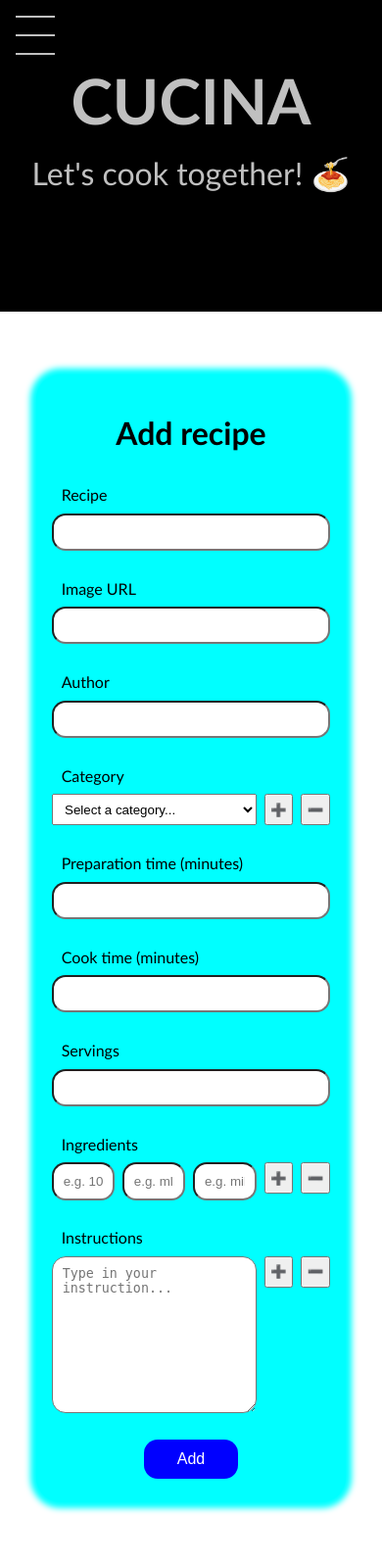
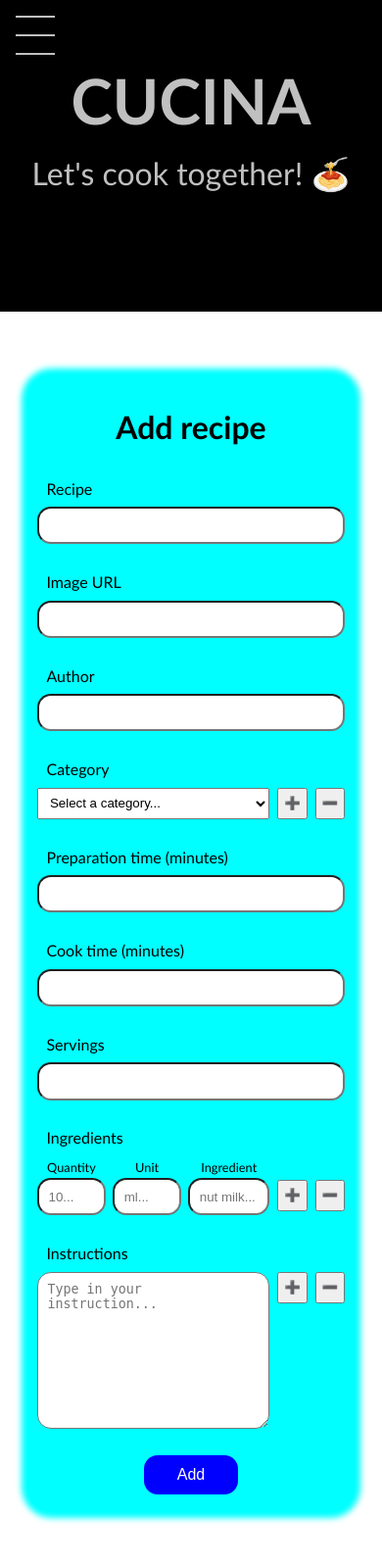
Before and after one commit to Ilaria-Digital-School/Projet.ConcepteurDeveloppeurDapplications.Novelli.Sandra.2026, a Flask app: page /add-recipe in a window 390 px wide. Shown: the top 1597 px of the page at 98% size. Run offline with Flask 3, Linux system fonts and the light colour scheme.

Commit message:
separate ingredient fields

```diff
--- a/backend/app.py
+++ b/backend/app.py
@@ -119,16 +119,16 @@ def get_one_recipe(id):
 
         cursor.execute('''
                     SELECT i.ingredient_name AS name, ri.quantity, ri.unit
-                    FROM recipe_ingredient ri
-                    JOIN ingredient i ON ri.ingredient_id = i.ingredient_id
+                    FROM recipe_ingredient AS ri
+                    JOIN ingredient AS i ON ri.ingredient_id = i.ingredient_id
                     WHERE ri.recipe_id = ?
                 ''', (id,))
         ingredients = [dict(r) for r in cursor.fetchall()]
 
         cursor.execute('''
                     SELECT rs.step_number AS step_number, p.instruction
-                    FROM recipe_step rs
-                    JOIN preparation_step p ON rs.step_id = p.step_id
+                    FROM recipe_step AS rs
+                    JOIN preparation_step AS p ON rs.step_id = p.step_id
                     WHERE rs.recipe_id = ?
                     ORDER BY rs.step_number
                 ''', (id,))
@@ -167,7 +167,7 @@ def display_favourites(user_id):
                     (u.firstname || ' ' || u.lastname) AS author,
                     json_group_array(c.category_name) AS categories
                     FROM recipe AS r
-                    JOIN user_favourite uf
+                    JOIN user_favourite AS uf
                     ON uf.recipe_id = r.recipe_id
                     LEFT JOIN user_account u
                     ON u.user_id = r.user_id
@@ -198,7 +198,7 @@ def add_recipe():
     return render_template('add-recipe.html', recipe_categories=data.RECIPE_CATEGORIES)
 
 
-@app.route('/add-recipe', methods=['GET', 'POST'])
+@app.route('/api/add-recipe', methods=['POST'])
 def submit_recipe():
 
     data = request.get_json(silent=True)
--- a/backend/data.py
+++ b/backend/data.py
@@ -36,6 +36,7 @@ COUNTRIES = [
     'Italy',
     'Switzerland',
     'Belgium',
+    'Tunisia',
     'Senegal',
     'Angola',
     'Other']
--- a/frontend/static/css/style.css
+++ b/frontend/static/css/style.css
@@ -487,7 +487,7 @@ fieldset {
     margin: 1rem auto;
 }
 
-.forms label,
+.forms label:not(.small-label),
 input,
 textarea,
 p,
@@ -543,6 +543,7 @@ textarea:focus {
 }
 
 .error {
+    display: block;
     color: crimson;
     font-size: 0.85em;
     visibility: hidden
@@ -596,16 +597,48 @@ textarea:focus {
     column-gap: 0.5rem;
 }
 
-span.input-and-error {
+.ingredient-row {
+    align-items: center;
+}
+
+.input-and-error {
     width: 80%;
     display: flex;
     flex-direction: column;
 }
 
+.ingredient-field {
+    display: flex;
+    flex-direction: column;
+    align-items: center;
+}
+
 #ingredient-columns {
     display: flex;
+    width: 80%;
     flex-direction: row;
-    column-gap: 0.5rem;
+    justify-content: space-between;
+    column-gap: 3%;
+}
+
+.small-label {
+    padding: 0.2rem;
+    font-size: 0.8em;
+}
+
+#ingredient-field {
+    width: 90%;
+}
+
+/* #quantity-field,
+#unit-field {
+    width: 20%;
+} */
+
+
+
+.ingredient-error {
+    display: block;
 }
 
 .add-btn,
@@ -613,6 +646,7 @@ span.input-and-error {
     width: 2rem;
     height: 2rem;
 }
+
 
 
 /* Footer */
@@ -868,7 +902,12 @@ footer {
     }
 
     .forms {
-        width: 90%;
+        width: 95%;
+        padding: 0.6rem;
+    }
+
+    #ingredient-field {
+        width: 100%;
     }
 
     #signup-box {
--- a/frontend/templates/add-recipe.html
+++ b/frontend/templates/add-recipe.html
@@ -5,10 +5,10 @@
 
 <form class="forms" id="recipe-form" aria-labelledby="add-recipe-heading">
 
-    <h2>Add recipe</h2>
+    <h2 id="add-recipe-heading">Add recipe</h2>
 
     <div class="info">
-        <label for="recipeName" class="form-label">Recipe</label>
+        <label for="recipe-name" class="form-label">Recipe</label>
         <input type="text" class="form-control" id="recipe-name" name="recipe-name">
         <p class="error" id="recipe-name-error" role="alert" aria-live="polite" hidden></p>
     </div>
@@ -26,10 +26,10 @@
     </div>
 
     <div class="info">
-        <label for="recipe-category" class="form-label">Category</label>
-        <div class="dynamic-row" class="categories">
+        <label for="categories" class="form-label">Category</label>
+        <div class="dynamic-row category-row">
             <span class="input-and-error">
-                <select class="form-control" id="recipe-categories" name="categories">
+                <select class="form-control" id="categories" name="categories">
                     <option value="">Select a category...</option>
                     {% for c in recipe_categories %}
                     <option value="{{ c }}">{{ c }}</option>
@@ -37,7 +37,7 @@
                 </select>
             <p class="error" id="category-error" role="alert" aria-live="polite" hidden></p>
             </span>
-            <button class="dynamic-btn add-btn">➕</button><button class="dynamic-btn delete-btn">➖</button>
+            <button type="button" class="dynamic-btn add-btn">➕</button><button type="button" class="dynamic-btn delete-btn">➖</button>
         </div>
     </div>
 
@@ -49,7 +49,7 @@
 
     <div class="info">
         <label for="cook-time" class="form-label">Cook time (minutes)</label>
-        <input type="text" class="form-control" id="cook-time" name="cook-time">
+        <input type="number" class="form-control" id="cook-time" name="cook-time">
         <p class="error" id="cook-time-error" role="alert" aria-live="polite" hidden></p>
     </div>
 
@@ -60,28 +60,37 @@
     </div>
 
     <div class="info">
-        <label for="recipe-ingredients" class="form-label">Ingredients</label>
-        <div class="dynamic-row" class="ingredients">
-            <span class="input-and-error">
+        <p class="form-label">Ingredients</p>
+        <div class="dynamic-row ingredient-row">
+
                 <span id="ingredient-columns">
-                    <input type="text" class="form-control" id="quantity" name="quantity" placeholder="e.g. 10...">
-                    <input type="text" class="form-control" id="unit" name="unit" placeholder="e.g. ml...">
-                    <input type="text" class="form-control" id="ingredient-name" name="ingredient-name" placeholder="e.g. milk...">
+                    <div class="ingredient-field" id="quantity-field">
+                        <label for="quantity" class="small-label">Quantity</label>
+                        <input type="text" class="form-control" id="quantity" name="quantity" placeholder="10...">
+                    </div>
+                    <div class="ingredient-field" id="unit-field">
+                        <label for="unit" class="small-label">Unit</label>
+                        <input type="text" class="form-control" id="unit" name="unit" placeholder="ml...">
+                    </div>
+                    <div class="ingredient-field" id="ingredient-field">
+                        <label for="ingredient-name" class="small-label">Ingredient</label>
+                        <input type="text" class="form-control" id="ingredient-name" name="ingredient-name" placeholder="nut milk...">
+                        <p class="error" id="ingredient-error" role="alert" aria-live="polite" hidden></p>
+                    </div>
                 </span>
-                <p class="error" id="ingredient-error" role="alert" aria-live="polite" hidden></p>
-            </span>
-            <button class="dynamic-btn add-btn">➕</button><button class="dynamic-btn delete-btn">➖</button>
+
+            <button type="button" class="dynamic-btn add-btn">➕</button><button type="button" class="dynamic-btn delete-btn">➖</button>
         </div>
     </div>
 
     <div class="info">
         <label for="instructions">Instructions</label>
-        <div class="dynamic-row" class="instructions">
+        <div class="dynamic-row instruction-row">
             <span class="input-and-error">
-                <textarea id="step" name="step" placeholder="Type in your instruction..."></textarea>
+                <textarea id="steps" name="steps" placeholder="Type in your instruction..."></textarea>
                 <p class="error" id="step-error" role="alert" aria-live="polite" hidden></p>
             </span>
-            <button class="dynamic-btn add-btn">➕</button><button class="dynamic-btn delete-btn">➖</button>
+            <button type="button" class="dynamic-btn add-btn">➕</button><button type="button" class="dynamic-btn delete-btn">➖</button>
         </div>
     </div>
 
--- a/frontend/templates/sign-up.html
+++ b/frontend/templates/sign-up.html
@@ -48,7 +48,7 @@
 
             <!-- Checkbox group -->
             <div class="info">
-                <legend>Any particular interest? (optional)</legend>
+                <legend>Any particular interests? (optional)</legend>
                 {% for i in interests %}
                     <input type="checkbox" name="{{ i }}" id="{{ i }}" value="{{ i }}">
                     <label for="{{ i }}">{{ i }}</label>
```
Also changed, not shown: frontend/static/js/script.js (+92 -26 lines), messages.db (added).
